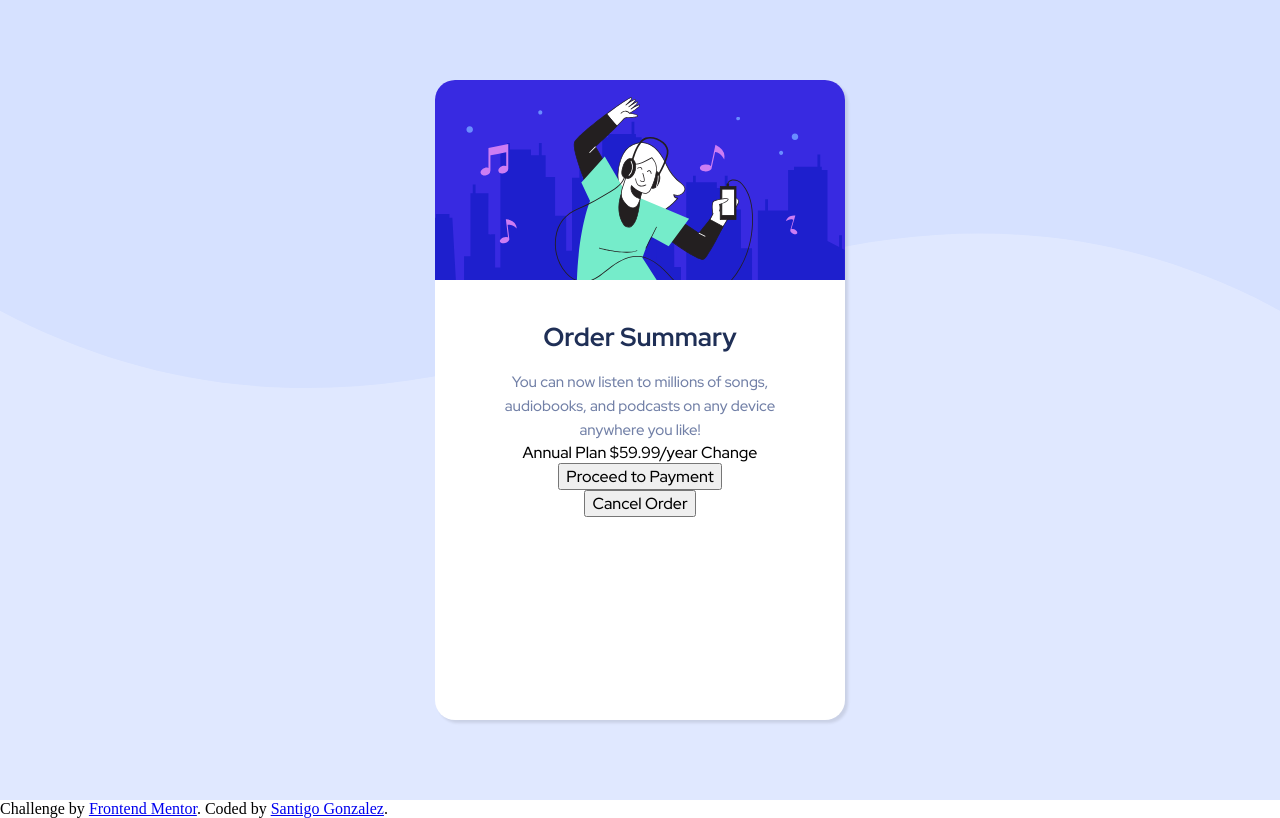
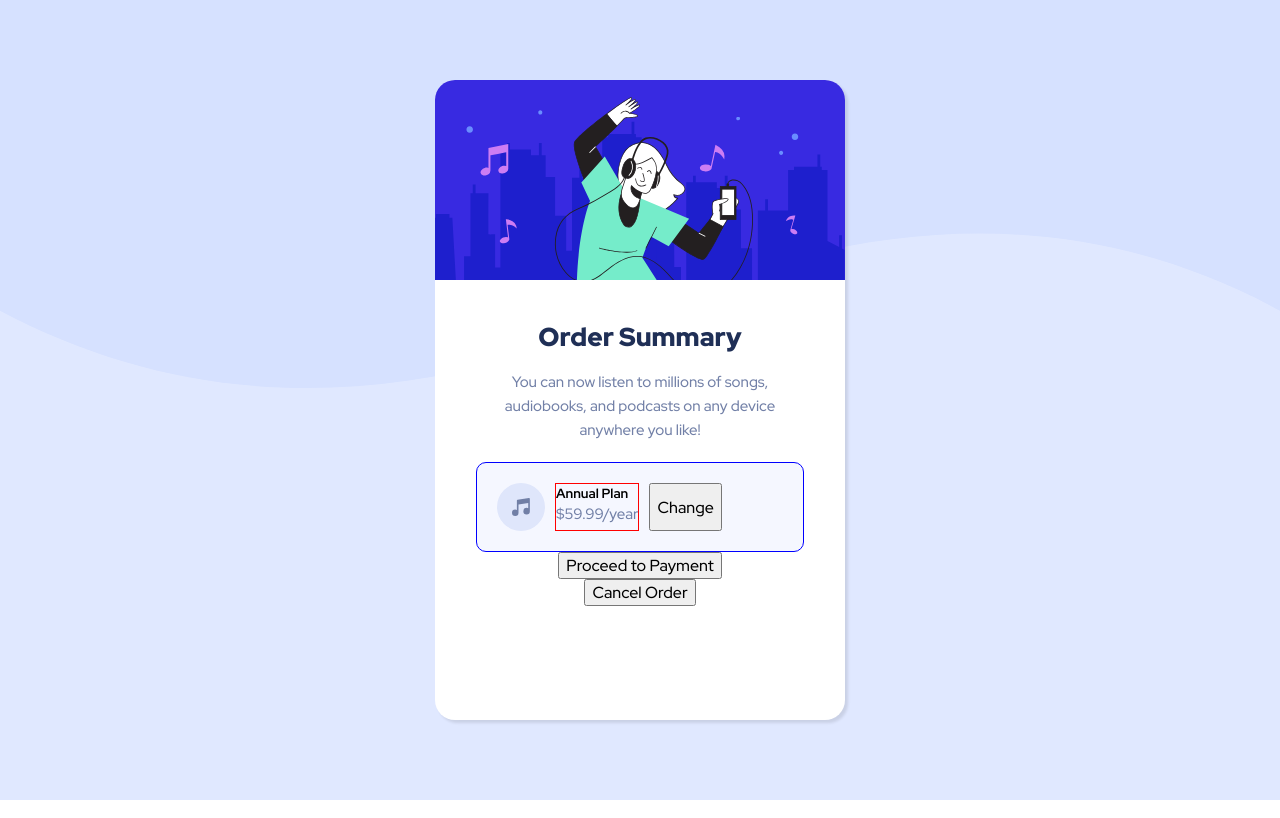
Before and after one commit to santiagogonzalez-dev/frontend-mentor-order-summary, a plain HTML site: page index.html in a window 1280 px wide. Drawn offline with Linux system fonts and the light colour scheme.

Commit message:
Creating the summary description section

```diff
--- a/index.html
+++ b/index.html
@@ -33,16 +33,27 @@
           You can now listen to millions of songs, audiobooks, and podcasts on
           any device anywhere you like!
         </p>
-        <div class="bill">Annual Plan $59.99/year Change</div>
-        <button>Proceed to Payment</button>
-        <button>Cancel Order</button>
+        <!-- Flex Container-->
+        <div class="bill">
+          <!-- Flex item 1 -->
+          <img src="./images/icon-music.svg" alt="" />
+          <!-- Flex item 2 -->
+          <div class="bill__description">
+            <h5>Annual Plan</h5>
+            <p>$59.99/year</p>
+          </div>
+          <!-- Flex item 3 -->
+          <button class="change">Change</button>
+        </div>
+        <button class="payment">Proceed to Payment</button>
+        <button class="cancel">Cancel Order</button>
       </section>
     </main>
-    <div class="attribution">
-      Challenge by
-      <a href="https://www.frontendmentor.io?ref=challenge" target="_blank"
-        >Frontend Mentor</a
-      >. Coded by <a href="#">Santigo Gonzalez</a>.
-    </div>
+    <!-- <div class="attribution"> -->
+    <!--   Challenge by -->
+    <!--   <a href="https://www.frontendmentor.io?ref=challenge" target="_blank" -->
+    <!--     >Frontend Mentor</a -->
+    <!--   >. Coded by <a href="#">Santigo Gonzalez</a>. -->
+    <!-- </div> -->
   </body>
 </html>
--- a/styles.css
+++ b/styles.css
@@ -11,6 +11,8 @@ h1,
 h2,
 h3,
 h4,
+h5,
+h6,
 p,
 figure,
 blockquote,
@@ -128,16 +130,38 @@ section {
 .title {
   margin-top: 40px;
   margin-bottom: 16px;
-  font-weight: var(--bold);
+  font-weight: var(--black);
   font-size: 26px;
   color: var(--dark-blue);
 }
 
+p {
+  font-size: 15px;
+  line-height: 24px; /* The same as your div height */
+  color: var(--desaturated-blue);
+}
+
 .description {
-  color: var(--desaturated-blue);
-  font-size: 15px;
   text-align: center;
   vertical-align: middle;
-  line-height: 24px; /* The same as your div height */
   margin: 0 40px;
+  margin-bottom: 20px;
 }
+
+.bill {
+  display: flex;
+  gap: 10px;
+  background-color: var(--very-pale-blue);
+  border-radius: 10px;
+  padding: 20px;
+  width: 80%;
+  border-style: solid;
+  border-color: blue;
+  border-width: 1px;
+}
+
+.bill__description {
+  border-style: solid;
+  border-color: red;
+  border-width: 1px;
+}
```
